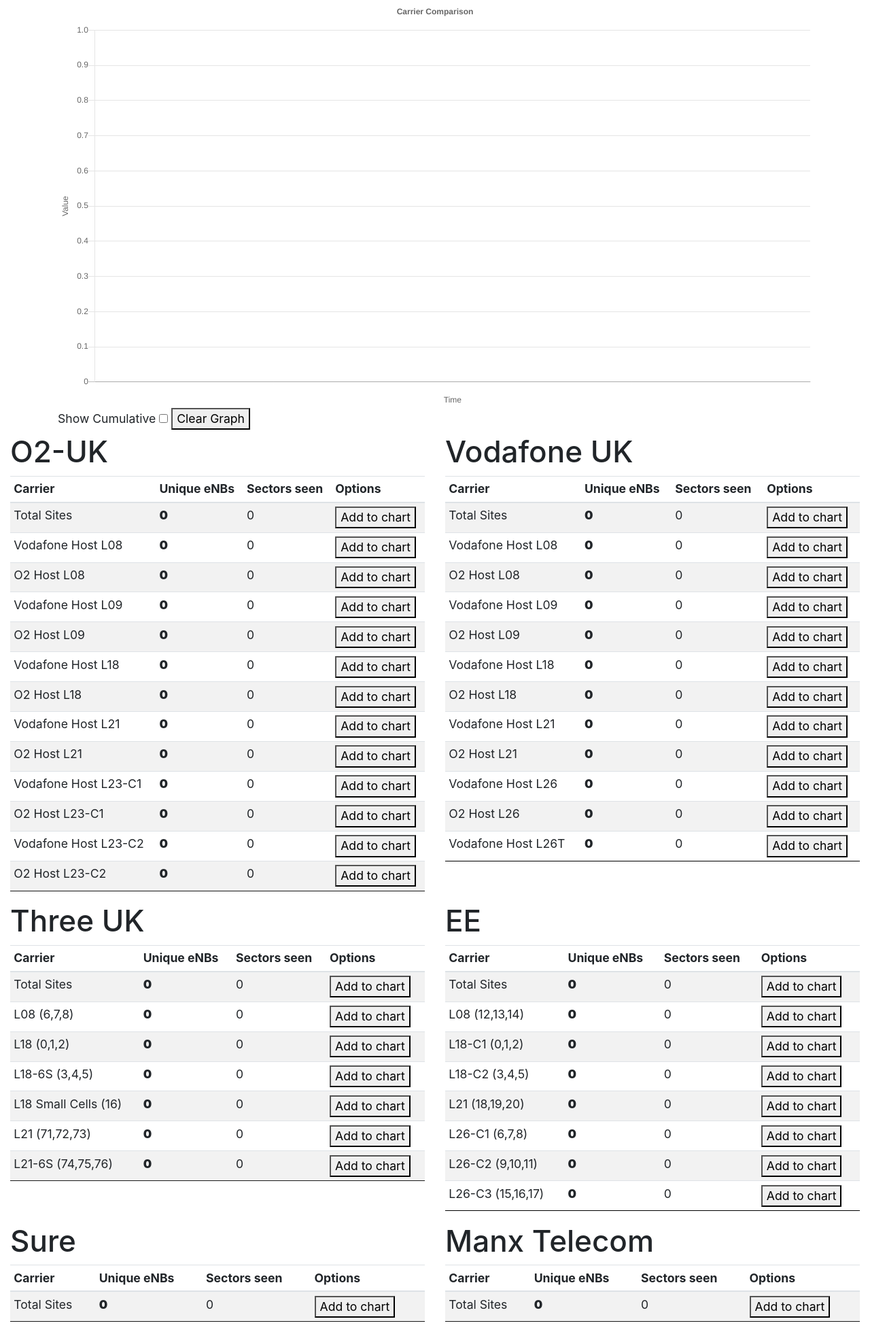
After one commit to jake-cryptic/mls_mapper, a PHP site: page /map/info.php in a window 1280 px wide. The commit adds this page. Shown: the whole page at 68% size. Run offline with PHP 8.4, Linux system fonts and the light colour scheme; data that the repository does not hold is empty.

Commit message:
Updated map code
Added info page
Added Manx and Sure

```diff
--- a/new/map/api/db.php
+++ b/new/map/api/db.php
@@ -2,7 +2,7 @@
 
 // Database logins
 DEFINE("DB_USERNAME","root");
-DEFINE("DB_DATABASE","lte_cell_export");
+DEFINE("DB_DATABASE","lte_jcellsort");
 DEFINE("DB_PASSWORD","");
 DEFINE("DB_HOSTNAME","localhost");
 
--- /dev/null
+++ b/new/map/info.php
@@ -0,0 +1,309 @@
+<?php
+
+require("api/db.php");
+
+DEFINE("BASE_SQL","SELECT COUNT(DISTINCT(enodeb_id)) AS enbcount, COUNT(sector_id) AS sectorcount FROM " . DB_SECTORS . " WHERE ");
+DEFINE("NETWORK_QUERIES",array(
+	"10"=>array(
+		"Total Sites"=>"1=1",
+		"Vodafone Host L08"=>"sector_id IN (110,120,130) AND enodeb_id < 150000",
+		"O2 Host L08"=>"sector_id IN (110,120,130) AND enodeb_id > 500000",
+		"Vodafone Host L09"=>"sector_id IN (112,122,132) AND enodeb_id < 150000",
+		"O2 Host L09"=>"sector_id IN (112,122,132) AND enodeb_id > 500000",
+		"Vodafone Host L18"=>"sector_id IN (116,126,136) AND enodeb_id < 150000",
+		"O2 Host L18"=>"sector_id IN (114,124,134) AND enodeb_id > 500000",
+		"Vodafone Host L21"=>"sector_id IN (114,124,134) AND enodeb_id < 150000",
+		"O2 Host L21"=>"sector_id IN (115,125,135) AND enodeb_id > 500000",
+		"Vodafone Host L23-C1"=>"sector_id IN (115,125,135) AND enodeb_id < 150000",
+		"O2 Host L23-C1"=>"sector_id IN (116,126,136) AND enodeb_id > 500000",
+		"Vodafone Host L23-C2"=>"sector_id IN (117,127,137) AND enodeb_id < 150000",
+		"O2 Host L23-C2"=>"sector_id IN (117,127,137) AND enodeb_id > 500000"
+	),
+	"15"=>array(
+		"Total Sites"=>"1=1",
+		"Vodafone Host L08"=>"sector_id IN (10,20,30) AND enodeb_id < 150000",
+		"O2 Host L08"=>"sector_id IN (10,20,30) AND enodeb_id > 500000",
+		"Vodafone Host L09"=>"sector_id IN (12,22,32) AND enodeb_id < 150000",
+		"O2 Host L09"=>"sector_id IN (12,22,32) AND enodeb_id > 500000",
+		"Vodafone Host L18"=>"sector_id IN (16,26,36) AND enodeb_id < 150000",
+		"O2 Host L18"=>"sector_id IN (14,24,34) AND enodeb_id > 500000",
+		"Vodafone Host L21"=>"sector_id IN (14,24,34) AND enodeb_id < 150000",
+		"O2 Host L21"=>"sector_id IN (15,25,35) AND enodeb_id > 500000",
+		"Vodafone Host L26"=>"sector_id IN (18,28,38) AND enodeb_id < 150000",
+		"O2 Host L26"=>"sector_id IN (18,28,38) AND enodeb_id > 500000",
+		"Vodafone Host L26T"=>"sector_id IN (19,29,39) AND enodeb_id < 150000"
+	),
+	"20"=>array(
+		"Total Sites"=>"1=1",
+		"L08 (6,7,8)"=>"sector_id IN (6,7,8)",
+		"L18 (0,1,2)"=>"sector_id IN (0,1,2)",
+		"L18-6S (3,4,5)"=>"sector_id IN (3,4,5)",
+		"L18 Small Cells (16)"=>"sector_id IN (16) AND enodeb_id >= 50000",
+		"L21 (71,72,73)"=>"sector_id IN (71,72,73)",
+		"L21-6S (74,75,76)"=>"sector_id IN (74,75,76)",
+	),
+	"30"=>array(
+		"Total Sites"=>"1=1",
+		"L08 (12,13,14)"=>"sector_id IN (12,13,14)",
+		"L18-C1 (0,1,2)"=>"sector_id IN (0,1,2)",
+		"L18-C2 (3,4,5)"=>"sector_id IN (3,4,5)",
+		"L21 (18,19,20)"=>"sector_id IN (18,19,20)",
+		"L26-C1 (6,7,8)"=>"sector_id IN (6,7,8)",
+		"L26-C2 (9,10,11)"=>"sector_id IN (9,10,11)",
+		"L26-C3 (15,16,17)"=>"sector_id IN (15,16,17)"
+	),
+	"55"=>array(
+		"Total Sites"=>"1=1"
+	),
+	"58"=>array(
+		"Total Sites"=>"1=1"
+	)
+));
+
+if (!empty($_GET["mnc"]) && !empty($_GET["carrier"])) {
+	$start = time() - (86400 * 365 * 3);
+	$end = time();
+	$int = 86400 * 3;
+	$cumulative = false;
+
+	if (!empty($_GET["start"]) && is_numeric($start)) $start = (int) $_GET["start"];
+	if (!empty($_GET["end"]) && is_numeric($start)) $end = (int) $_GET["end"];
+	if (!empty($_GET["int"]) && is_numeric($start)) $int = (int) $_GET["int"];
+
+	if (!empty($_GET["cumulative"])) $cumulative = true;
+
+	get_carrier_trend(clean($_GET["mnc"]), $_GET["carrier"], $start, $end, $int, $cumulative);
+}
+
+function get_carrier_trend($mnc, $carrier, $time_start, $time_end, $time_interval, $showCumulative) {
+	global $db_connection;
+
+	$q = "SELECT COUNT(DISTINCT(enodeb_id)) AS total FROM " . DB_SECTORS . " WHERE
+		mnc = {$mnc} AND created > ? AND created < ? AND " . NETWORK_QUERIES[$mnc][$carrier];
+	$get_sectors = $db_connection->prepare($q);
+	$get_sectors->bind_param("ii",$thisMin, $thisMax);
+
+	$returnData = array();
+	$count = 0;
+
+	for ($i = $time_start; $i < $time_end; $i += $time_interval) {
+		if ($showCumulative) {
+			$thisMin = $time_start;
+			$thisMax = $i;
+		} else {
+			$thisMin = $i;
+			$thisMax = $i + $time_interval;
+		}
+
+		if (!$get_sectors->execute()){
+			printf("Database Error: %s\n",$get_sectors->error);
+			die();
+		}
+
+		$get_sectors->store_result();
+		$get_sectors->bind_result($count);
+		$get_sectors->fetch();
+
+		$returnData[$i] = $count;
+	}
+
+	die(json_encode($returnData, JSON_PRETTY_PRINT));
+}
+
+function get_info_for($mnc) {
+	global $db_connection;
+	echo <<<HTMLTABLE
+		<table class='table table-striped table-hover table-sm'>
+			<thead>
+				<tr>
+					<th>Carrier</th>
+					<th>Unique eNBs</th>
+					<th>Sectors seen</th>
+					<th>Options</th>
+				</tr>
+			</thead>
+			<tbody>
+HTMLTABLE;
+	foreach (NETWORK_QUERIES[$mnc] as $queryName=>$sqlLimit) {
+		$r = $db_connection->query(BASE_SQL . "mnc={$mnc} AND " . $sqlLimit);
+		if (!$r) {
+			echo "<tr><td colspan='2'>Query Err</td></tr>";
+		} else {
+			$d = $r->fetch_object();
+			echo "<tr title='{$sqlLimit}'>
+				<td>{$queryName}</td>
+				<td>{$d->enbcount}</td>
+				<td>{$d->sectorcount}</td>
+				<td><button class='add_chart' data-query='{$queryName}' data-mnc='{$mnc}'>Add to chart</button></td>
+			</tr>";
+		}
+	}
+	echo "</tbody></table>";
+}
+
+?>
+<!DOCTYPE HTML>
+<html lang="en">
+	<head>
+
+		<title>Map Info</title>
+		<meta content="width=device-width, initial-scale=1, maximum-scale=1, shrink-to-fit=no" name="viewport">
+		<meta content="IE=edge" http-equiv="X-UA-Compatible">
+		<meta content="#1a1a1a" name="theme-color">
+
+		<link rel="stylesheet" type="text/css" href="assets/styles.css?sect21" />
+
+		<!-- jQuery -->
+		<script src="https://cdnjs.cloudflare.com/ajax/libs/jquery/3.5.1/jquery.min.js" integrity="sha256-9/aliU8dGd2tb6OSsuzixeV4y/faTqgFtohetphbbj0=" crossorigin="anonymous"></script>
+
+		<!-- Chart Library -->
+		<script src="https://cdnjs.cloudflare.com/ajax/libs/Chart.js/2.9.3/Chart.min.js" integrity="sha256-R4pqcOYV8lt7snxMQO/HSbVCFRPMdrhAFMH+vr9giYI=" crossorigin="anonymous"></script>
+
+		<!-- Bootstrap -->
+		<link rel="stylesheet" href="https://stackpath.bootstrapcdn.com/bootstrap/4.4.1/css/bootstrap.min.css" integrity="sha384-Vkoo8x4CGsO3+Hhxv8T/Q5PaXtkKtu6ug5TOeNV6gBiFeWPGFN9MuhOf23Q9Ifjh" crossorigin="anonymous">
+		<script src="https://cdn.jsdelivr.net/npm/popper.js@1.16.0/dist/umd/popper.min.js" integrity="sha384-Q6E9RHvbIyZFJoft+2mJbHaEWldlvI9IOYy5n3zV9zzTtmI3UksdQRVvoxMfooAo" crossorigin="anonymous"></script>
+		<script src="https://stackpath.bootstrapcdn.com/bootstrap/4.4.1/js/bootstrap.min.js" integrity="sha384-wfSDF2E50Y2D1uUdj0O3uMBJnjuUD4Ih7YwaYd1iqfktj0Uod8GCExl3Og8ifwB6" crossorigin="anonymous"></script>
+
+	</head>
+	<body>
+		<div class="container">
+			<canvas id="visu_chart" style="width:100%; height:75vh"></canvas>
+			<label for="cumulative">Show Cumulative</label>
+			<input type="checkbox" id="cumulative" name="cumulative" />
+			<button id="clear_graph">Clear Graph</button>
+		</div>
+		<div class="container-fluid">
+			<div class="row">
+				<div class="col-sm">
+					<h1>O2-UK</h1>
+					<?php get_info_for("10"); ?>
+				</div>
+				<div class="col-sm">
+					<h1>Vodafone UK</h1>
+					<?php get_info_for("15"); ?>
+				</div>
+			</div>
+			<div class="row">
+				<div class="col-sm">
+					<h1>Three UK</h1>
+					<?php get_info_for("20"); ?>
+				</div>
+				<div class="col-sm">
+					<h1>EE</h1>
+					<?php get_info_for("30"); ?>
+				</div>
+			</div>
+			<div class="row">
+				<div class="col-sm">
+					<h1>Sure</h1>
+					<?php get_info_for("55"); ?>
+				</div>
+				<div class="col-sm">
+					<h1>Manx Telecom</h1>
+					<?php get_info_for("58"); ?>
+				</div>
+			</div>
+		</div>
+		<script type="text/javascript">
+			let base = "info.php";
+			let mncColors = {
+				"58":"#000",
+				"55":"#11a",
+				"30":"#007b85",
+				"20":"#000",
+				"15":"#e60000",
+				"10":"#0a7cbb"
+			};
+			let ctx = document.getElementById('visu_chart').getContext('2d');
+			let config = {
+				type: 'line',
+				data: {
+					labels:[],
+					datasets:[]
+				},
+				options: {
+					responsive: true,
+					title: {
+						display: true,
+						text: 'Carrier Comparison'
+					},
+					tooltips: {
+						mode: 'index',
+						intersect: false,
+					},
+					hover: {
+						mode: 'nearest',
+						intersect: true
+					},
+					scales: {
+						xAxes: [{
+							display: true,
+							scaleLabel: {
+								display: true,
+								labelString: 'Time'
+							}
+						}],
+						yAxes: [{
+							display: true,
+							scaleLabel: {
+								display: true,
+								labelString: 'Value'
+							},
+							beginAtZero:true
+						}]
+					}
+				}
+			};
+			window.chart = new Chart(ctx, config);
+
+			function updateChart(data, mnc, title) {
+				let keys = Object.keys(data);
+				let newLine = {
+					label: title,
+					backgroundColor: mncColors[mnc],
+					borderColor: mncColors[mnc],
+					data: [],
+					fill: false
+				};
+
+				config.data.labels = [];
+				for (let i = 0;i < keys.length; i++) {
+					let d = new Date(parseInt(keys[i]) * 1000);
+					newLine.data.push(data[keys[i]]);
+					config.data.labels.push(d.getDate() + "-" + d.getMonth() + "-" + d.getFullYear());
+				}
+
+				config.data.datasets.push(newLine);
+				window.chart.update();
+			}
+
+			function clearGraph() {
+				config.data.datasets = [];
+				window.chart.update();
+			}
+
+			function addData(el, mnc, query) {
+				let cumulative = "";
+				if ($("#cumulative").is(":checked")) {
+					cumulative = "&cumulative=true"
+				}
+
+				$.get(base + "?mnc=" + mnc + cumulative + "&carrier=" + query, function(data) {
+					el.text("Parsing...");
+					console.log(JSON.parse(data));
+					updateChart(JSON.parse(data), mnc, query);
+					el.text("Added to chart").attr("disabled", true);
+				});
+			}
+
+			$(".add_chart").each(function(){
+				$(this).on("click enter",function() {
+					$(this).text("Adding...");
+					addData($(this), $(this).data("mnc"), $(this).data("query"));
+				});
+			});
+			$("#clear_graph").on("click enter",clearGraph)
+		</script>
+
+	</body>
+</html>
--- a/new/uk_networks_filter.php
+++ b/new/uk_networks_filter.php
@@ -38,7 +38,7 @@
 	if ($eNodeB > 1100000) return false;
 
 	// Discard sector IDs below 110 and above 170
-	if ($sectorId < 110 || $sectorId => 170) return false;
+	if ($sectorId < 110 || $sectorId >= 170) return false;
 
 	$disallowedSectors = array(1,3,8,9);
 	if (in_array(substr($sectorId, -1),$disallowedSectors)){
@@ -54,7 +54,7 @@
 	if ($eNodeB > 560000) return false;
 
 	// Discard sector IDs above 70
-	if ($sectorId < 10 || $sectorId => 70) return false;
+	if ($sectorId < 10 || $sectorId >= 70) return false;
 
 	$disallowedSectors = array(1,3);
 	if (in_array(substr($sectorId, -1),$disallowedSectors)){
```
Also changed, not shown: new/map/api/get-pins.php (+6 -2 lines), new/map/assets/map-new.js (+11 -2 lines), new/map/index.html (+7 -4 lines), new/map/values.php (added, +18 -0 lines), 3 other files.
